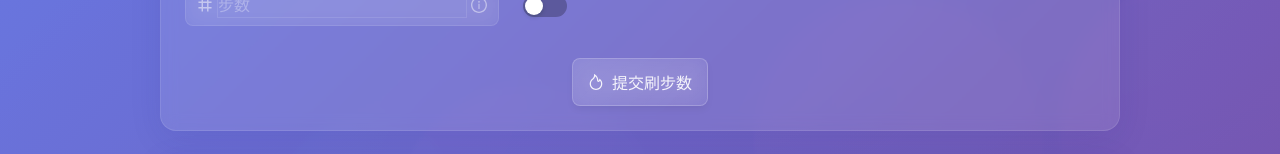
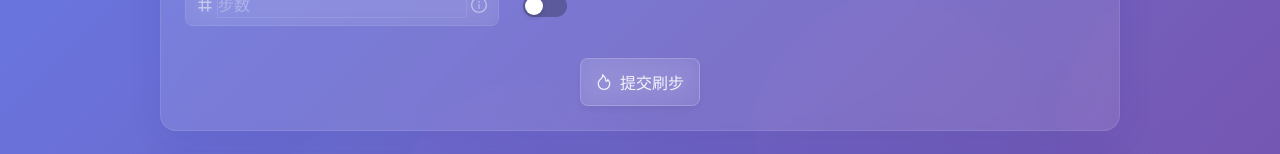
Before and after one commit to 53039843/ze1, a Next.js app: page / in a window 1280 px wide. Shown: the part 403-557 px from the top of the page. Built offline with nearby package versions, Linux system fonts and the light colour scheme.

Commit message:
Update StepForm.js

```diff
--- a/components/StepForm.js
+++ b/components/StepForm.js
@@ -178,7 +178,7 @@ const StepForm = ({
               icon={<FireOutlined />}
               disabled={loading}
             >
-              {loading ? '刷步中...' : '提交刷步数'}
+              {loading ? '刷步中...' : '提交刷步'}
             </Button>
           </Space>
         </Form.Item>
```
